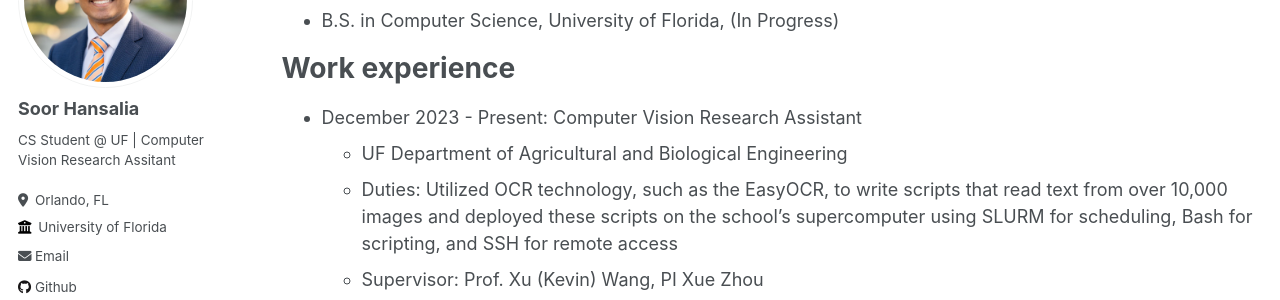
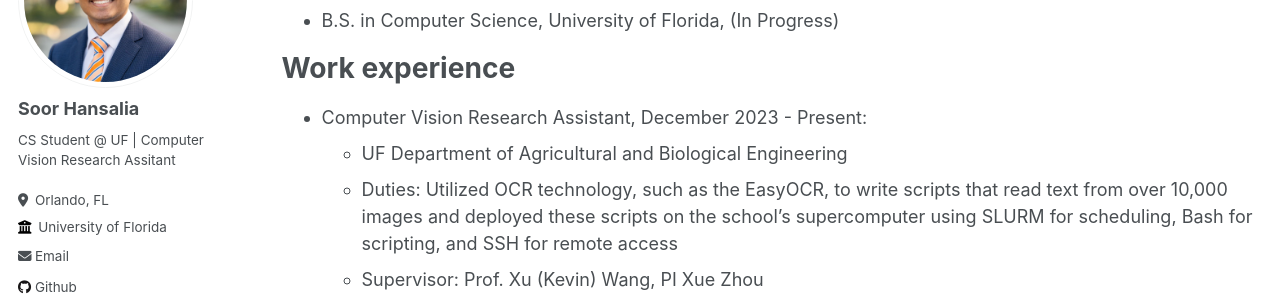
Before and after one commit to Soor1/Soor1.github.io, a Jekyll site: the page built from _pages/cv.md, in a window 1280 px wide and 1393 px high. Shown: the part 193-493 px from the top of the window. Built offline with Jekyll 4.4.1, drawn with Linux system fonts in a browser that asks for light colours.

Commit message:
Update cv.md

```diff
--- a/_pages/cv.md
+++ b/_pages/cv.md
@@ -15,7 +15,7 @@ Education
 
 Work experience
 ======
-* December 2023 - Present: Computer Vision Research Assistant
+* Computer Vision Research Assistant, December 2023 - Present:
   * UF Department of Agricultural and Biological Engineering
   * Duties: Utilized OCR technology, such as the EasyOCR, to write scripts that read text from over 10,000 images and deployed these scripts on the school’s supercomputer using SLURM for scheduling, Bash for scripting, and SSH for remote access
   * Supervisor: Prof. Xu (Kevin) Wang, PI Xue Zhou
```
